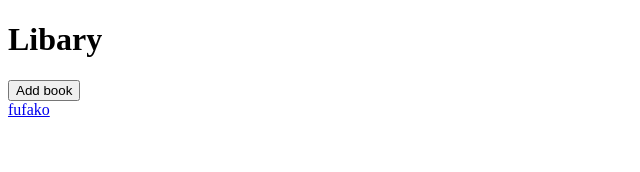
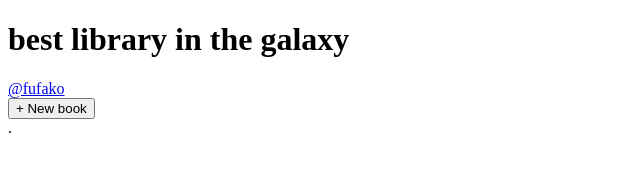
Before and after one commit to fufako/PROJECT-LIBRARY, a plain HTML site: page index.html in a window 1280 px wide. Shown: the whole page, without its empty margins (0-640 px from the left). Drawn offline with Linux system fonts and the light colour scheme.

Commit message:
Add header container in header and add author section in the header

```diff
--- a/index.html
+++ b/index.html
@@ -11,13 +11,16 @@
 <body>
 <div class="main-container">
 <div class="header">
-    <h1>Libary</h1>
+    <div class="header-container">
+    <h1>best library in the galaxy</h1>
+    <div class="author"><a href="https://github.com/fufako">@fufako</a></div>
+</div>
 </div>
 <div class="add-book">
-    <button>Add book</button>
+    <button>+ New book</button>
 </div>
-<div class="books-container"></div>
-<div class="footer"><a href="https://github.com/fufako">fufako</a></div>
+<div class="books-container">.</div>
+<div class="footer"></div>
 
 
 </div>
```
